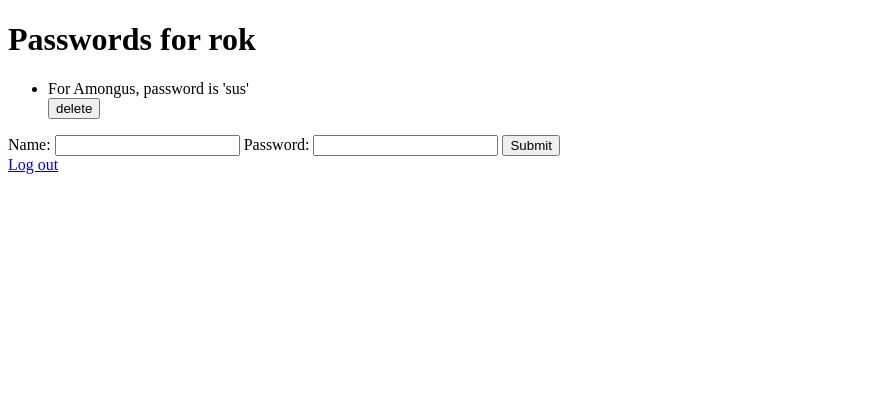
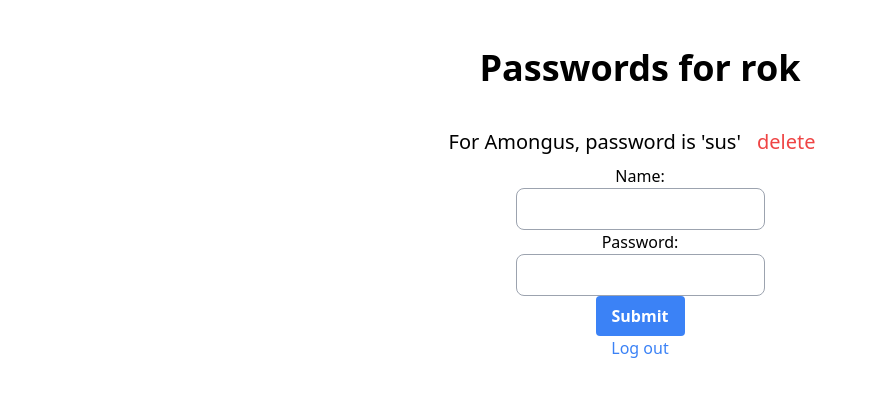
Before and after one commit to RokHakor/password_saver, a Django app: page / in a window 1280 px wide. Shown: the top 407 px of the page, without its empty margins (0-870 px from the left). Run offline with Django 4.2, Linux system fonts and the light colour scheme; a user stored in the database is signed in; data comes from the database, SQL or seed files in the repository; both versions use the stored data as it was after the commit; some libraries are stand-ins or nearby versions.

Commit message:
add:styling

```diff
--- a/passwords/forms.py
+++ b/passwords/forms.py
@@ -1,4 +1,4 @@
-from django.forms import ModelForm
+from django.forms import ModelForm, TextInput
 from django import forms
 from .models import *
 
@@ -8,6 +8,7 @@ class PasswordForm(ModelForm):
         fields = "__all__"
 
         widgets = {
-            'password': forms.PasswordInput(),
+            'name': TextInput(attrs={'class': 'border border-gray-400 p-2 rounded-lg'}),
+            'password': forms.PasswordInput(attrs={"class": "border border-gray-400 p-2 rounded-lg"}),
             'user': forms.HiddenInput(),
         }
--- a/passwords/templates/passwords/index.html
+++ b/passwords/templates/passwords/index.html
@@ -1,26 +1,30 @@
 {% extends "passwords/layout.html" %}
 
 {% block body %}
-<h1>Passwords for {{ user }}</h1>
+<h1 class="text-4xl font-bold mb-8">Passwords for {{ user }}</h1>
 
-<ul>
+<ul class="list-square text-xl list-inside list-disc py-2">
     {% for data in password_data %}
-    <li>{{ data }}</li>
+    <li class="flex justify-center items-center">{{ data }}
     <form action="{% url 'delete' data.id %}" method="post">
         {% csrf_token %}
-        <input type="submit" value="delete">
+        <input type="submit" class="text-red-500 inline hover:text-red-700 hover:underline px-4 rounded focus:outline-none focus:shadow-outline" value="delete">
     </form>
+    </li>
     {% empty %}
     <p>No data yet</p>
     {% endfor %}
 </ul>
 
-<form method="post">
-    {{ form }}
-    {% csrf_token %}
-    <input type="submit" >
-</form>
+<div class="flex justify-center items-center">
+    <form class="flex flex-col w-1/3 justify-center items-center" method="post">
+        {{ form }}
+        {% csrf_token %}
+        <input type="submit" class="bg-blue-500 hover:bg-blue-700 text-white font-bold py-2 px-4 rounded" >
+    </form>
+</div>
 
-<a href="{% url 'logout' %}">Log out</a>
+
+<a class="text-blue-500 hover:text-blue-700 font-medium hover:underline" href="{% url 'logout' %}">Log out</a>
 
 {% endblock %}
--- a/passwords/templates/passwords/layout.html
+++ b/passwords/templates/passwords/layout.html
@@ -4,9 +4,10 @@
     <meta charset="UTF-8">
     <meta http-equiv="X-UA-Compatible" content="IE=edge">
     <meta name="viewport" content="width=device-width, initial-scale=1.0">
+    <script src="https://cdn.tailwindcss.com"></script>
     <title>Passwords</title>
 </head>
-<body>
+<body class="p-12 text-center">
     {% block body %}
     {% endblock %}
 </body>
--- a/passwords/templates/passwords/login.html
+++ b/passwords/templates/passwords/login.html
@@ -2,15 +2,15 @@
 
 {% block body %}
 
-<h1>Login</h1>
+<h1 class="text-center">Login</h1>
 
 {% if msg %}
 {{ msg }}
 {% endif %}
 <form action="{% url 'login' %}" method="post">
     {% csrf_token %}
-    <input type="text" name="username" id="username" placeholder="username">
-    <input type="password" name="password" id="password" placeholder="password">
+    <input type="text" class="bg-gray-50 border border-gray-300 text-gray-900 text-sm rounded-lg focus:ring-blue-500 focus:border-blue-500 block w-full p-2.5 dark:bg-gray-700 dark:border-gray-600 dark:placeholder-gray-400 dark:text-white dark:focus:ring-blue-500 dark:focus:border-blue-500" name="username" id="username" placeholder="username">
+    <input type="password" class="bg-gray-50 border border-gray-300 text-gray-900 text-sm rounded-lg focus:ring-blue-500 focus:border-blue-500 block w-full p-2.5 dark:bg-gray-700 dark:border-gray-600 dark:placeholder-gray-400 dark:text-white dark:focus:ring-blue-500 dark:focus:border-blue-500" name="password" id="password" placeholder="password">
     <input type="submit" value="Login">
 </form>
 
```
Also changed, not shown: db.sqlite3, passwords/templates/passwords/tailwind.config.js (added).
